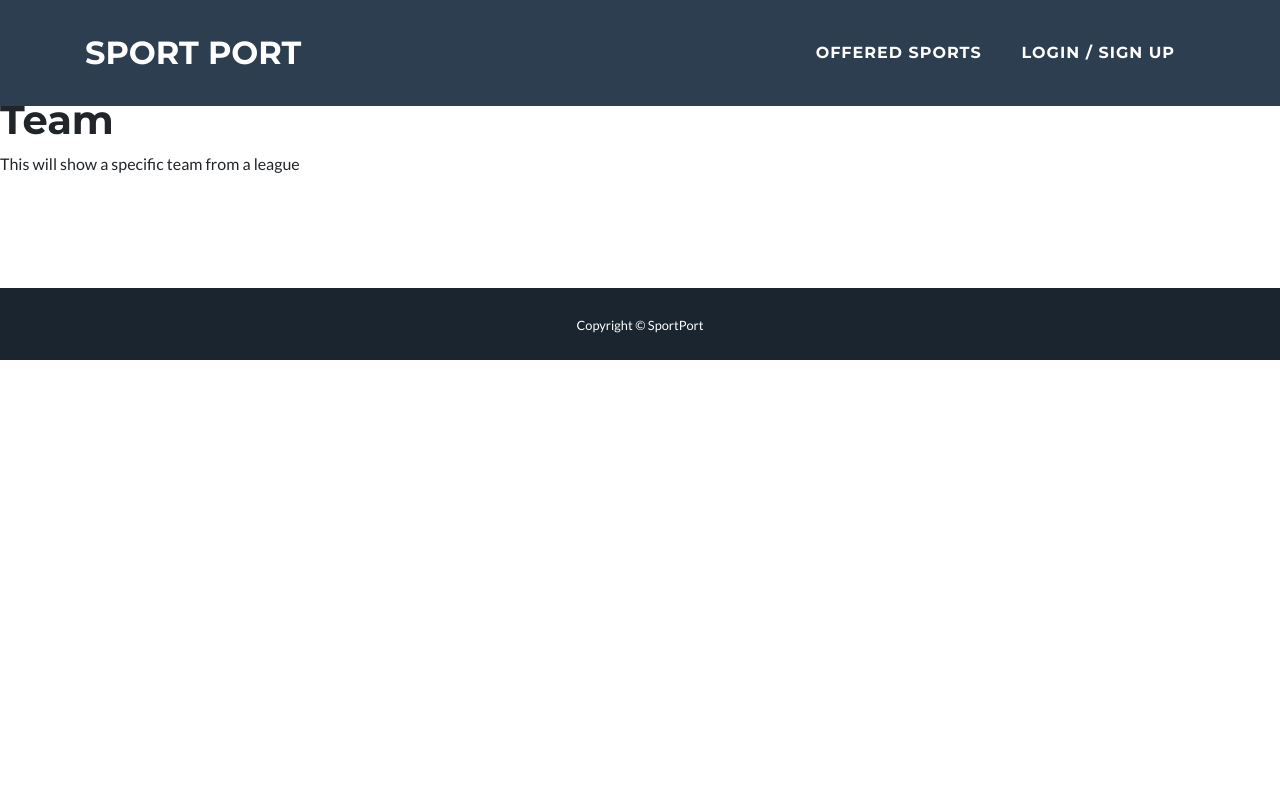
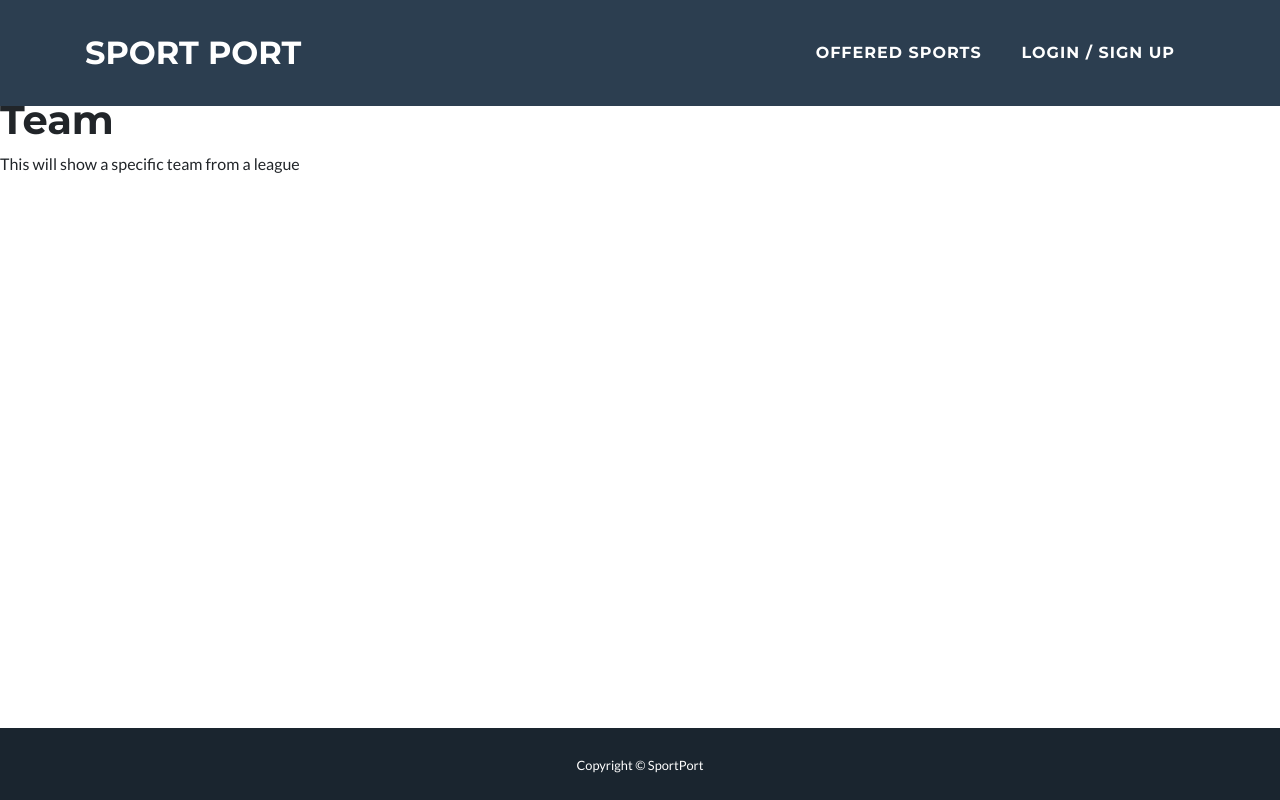
Before and after one commit to 0xMack/sportport, a PHP site: page /team.html in a window 1280 px wide. Run offline with PHP 8.4, Linux system fonts and the light colour scheme; some libraries are stand-ins or nearby versions.

Commit message:
footer at bottom

```diff
--- a/css/freelancer.css
+++ b/css/freelancer.css
@@ -283,3 +283,12 @@ a {
   .btn-secondary:hover, .btn-secondary:focus, .btn-secondary:active {
     background-color: #1a252f;
     border-color: #1a252f; }
+
+#footer {
+  position: absolute;
+  right: 0;
+  bottom: 0;
+  left: 0;
+  padding: 1rem;
+  text-align: center;
+}
--- a/leagues.html
+++ b/leagues.html
@@ -56,11 +56,11 @@
     <p> djhew mew jhe mnes fhewfemnbw dnbmedewm henwfeh fne fehw few fhew few fhjer fm fsjgh fshj cfshke dewd sjc sdgnc sdm vdsjc </p>
 </section>
 
-    <div class="copyright py-4 text-center text-white">
+    <footer class="copyright py-4 text-center text-white"  id= "footer">
       <div class="container">
         <small>Copyright &copy; SportPort</small>
       </div>
-    </div>
+    </footer>
 
 
     <!-- Scroll to Top Button (Only visible on small and extra-small screen sizes) -->
--- a/loginregister.html
+++ b/loginregister.html
@@ -108,11 +108,11 @@
     </div>
 </section>
 
-    <div class="copyright py-4 text-center text-white">
+    <footer class="copyright py-4 text-center text-white" id="footer">
       <div class="container">
         <small>Copyright &copy; SportPort</small>
       </div>
-    </div>
+    </footer>
 
 
     <!-- Scroll to Top Button (Only visible on small and extra-small screen sizes) -->
--- a/myTeams.html
+++ b/myTeams.html
@@ -56,11 +56,11 @@
     <p>All teams a user is a part of. Will include a schedule, standings maybe?</p>
 </section>
 
-    <div class="copyright py-4 text-center text-white">
+    <footer class="copyright py-4 text-center text-white" id="footer">
       <div class="container">
         <small>Copyright &copy; SportPort</small>
       </div>
-    </div>
+    </footer>
 
 
     <!-- Scroll to Top Button (Only visible on small and extra-small screen sizes) -->
--- a/profile.html
+++ b/profile.html
@@ -56,11 +56,11 @@
     <p>User profile: Link to myTeams will show here</p>
 </section>
 
-    <div class="copyright py-4 text-center text-white">
+    <footer class="copyright py-4 text-center text-white" id="footer">
       <div class="container">
         <small>Copyright &copy; SportPort</small>
       </div>
-    </div>
+    </footer>
 
 
     <!-- Scroll to Top Button (Only visible on small and extra-small screen sizes) -->
--- a/team.html
+++ b/team.html
@@ -56,11 +56,11 @@
     <p>This will show a specific team from a league</p>
 </section>
 
-    <div class="copyright py-4 text-center text-white">
+    <footer class="copyright py-4 text-center text-white" id="footer">
       <div class="container">
         <small>Copyright &copy; SportPort</small>
       </div>
-    </div>
+    </footer>
 
 
     <!-- Scroll to Top Button (Only visible on small and extra-small screen sizes) -->
--- a/teams.html
+++ b/teams.html
@@ -56,11 +56,11 @@
     <p>Will populate with data base of all teams within a league</p>
 </section>
 
-    <div class="copyright py-4 text-center text-white">
+    <footer class="copyright py-4 text-center text-white" id="footer">
       <div class="container">
         <small>Copyright &copy; SportPort</small>
       </div>
-    </div>
+    </footer>
 
 
     <!-- Scroll to Top Button (Only visible on small and extra-small screen sizes) -->
--- a/template.html
+++ b/template.html
@@ -56,11 +56,11 @@
         <p>Enter text here</p>
     </section>
 
-    <div class="copyright py-4 text-center text-white">
+    <footer class="copyright py-4 text-center text-white" id="footer">
       <div class="container">
         <small>Copyright &copy; SportPort</small>
       </div>
-    </div>
+    </footer>
 
 
     <!-- Scroll to Top Button (Only visible on small and extra-small screen sizes) -->
```
Also changed, not shown: 1 other file.
